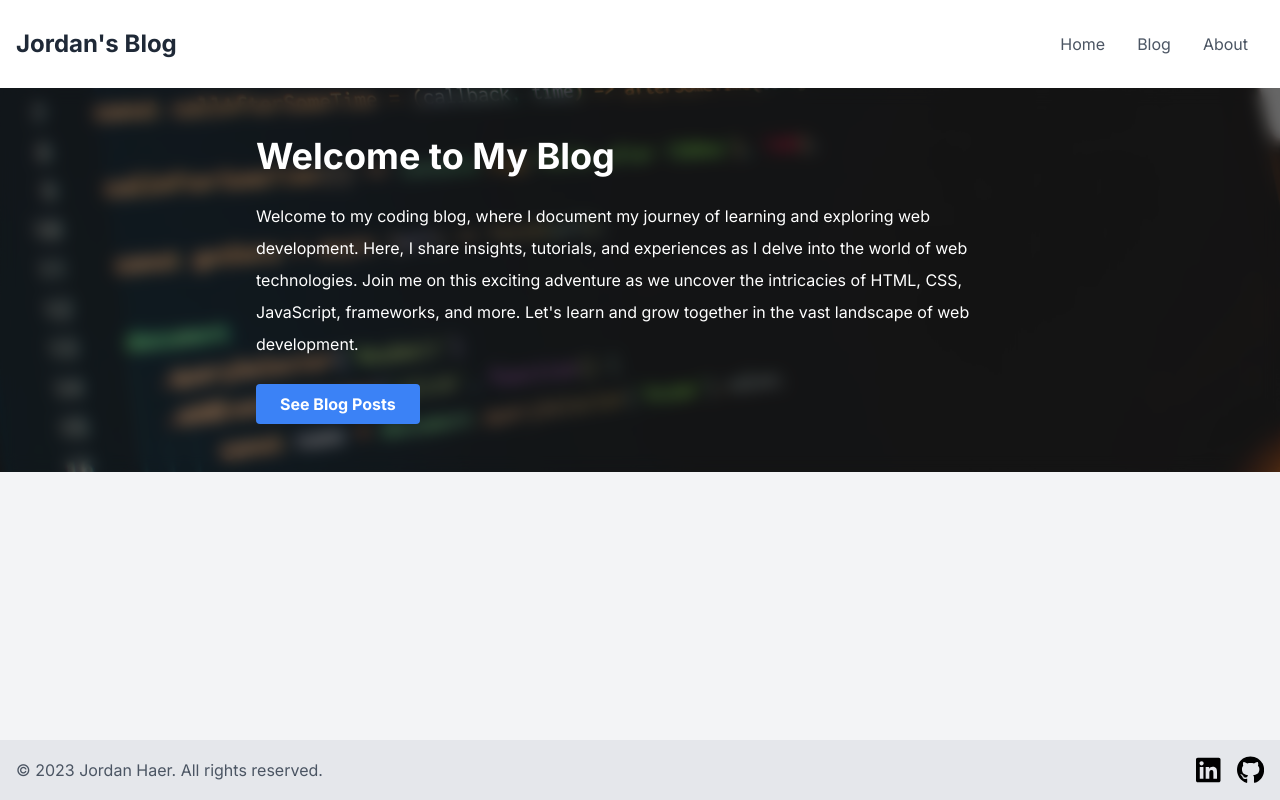
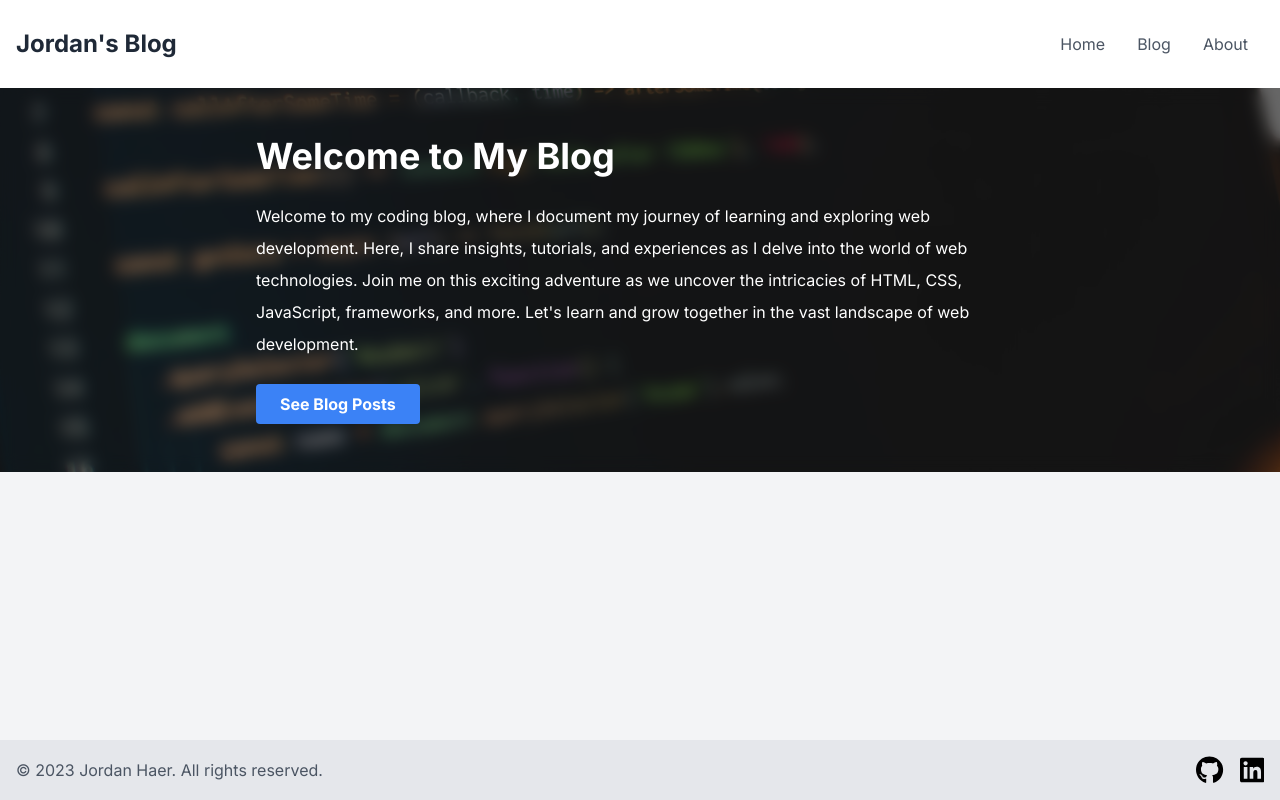
Before and after one commit to JordanHaer/coding-blog, a Next.js app: page / in a window 1280 px wide. Built offline with nearby package versions, Linux system fonts and the light colour scheme.

Commit message:
added links to icons

```diff
--- a/src/app/componets/Footer.tsx
+++ b/src/app/componets/Footer.tsx
@@ -10,10 +10,14 @@
         </p>
         <ul className=" items-center gap-4 hidden  sm:flex">
           <li>
-            <LinkedInIcon />
+            <a href="https://github.com/JordanHaer" target="_blank" rel="noopener noreferrer">
+              <GitHubIcon />
+            </a>
           </li>
           <li>
-            <GitHubIcon />
+            <a href="https://github.com/JordanHaer" target="_blank" rel="noopener noreferrer">
+              <LinkedInIcon />
+            </a>
           </li>
         </ul>
       </div>
```
